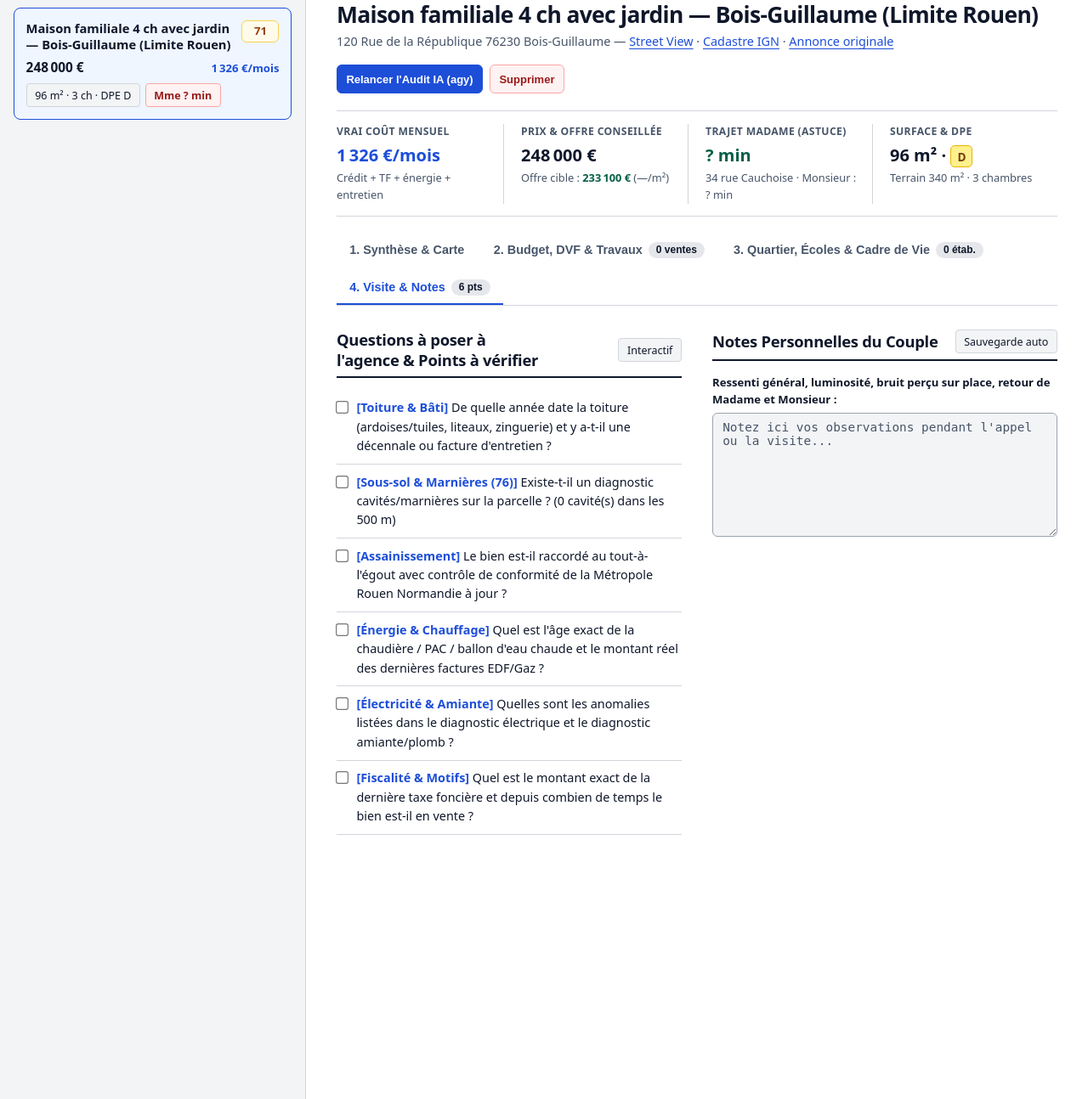
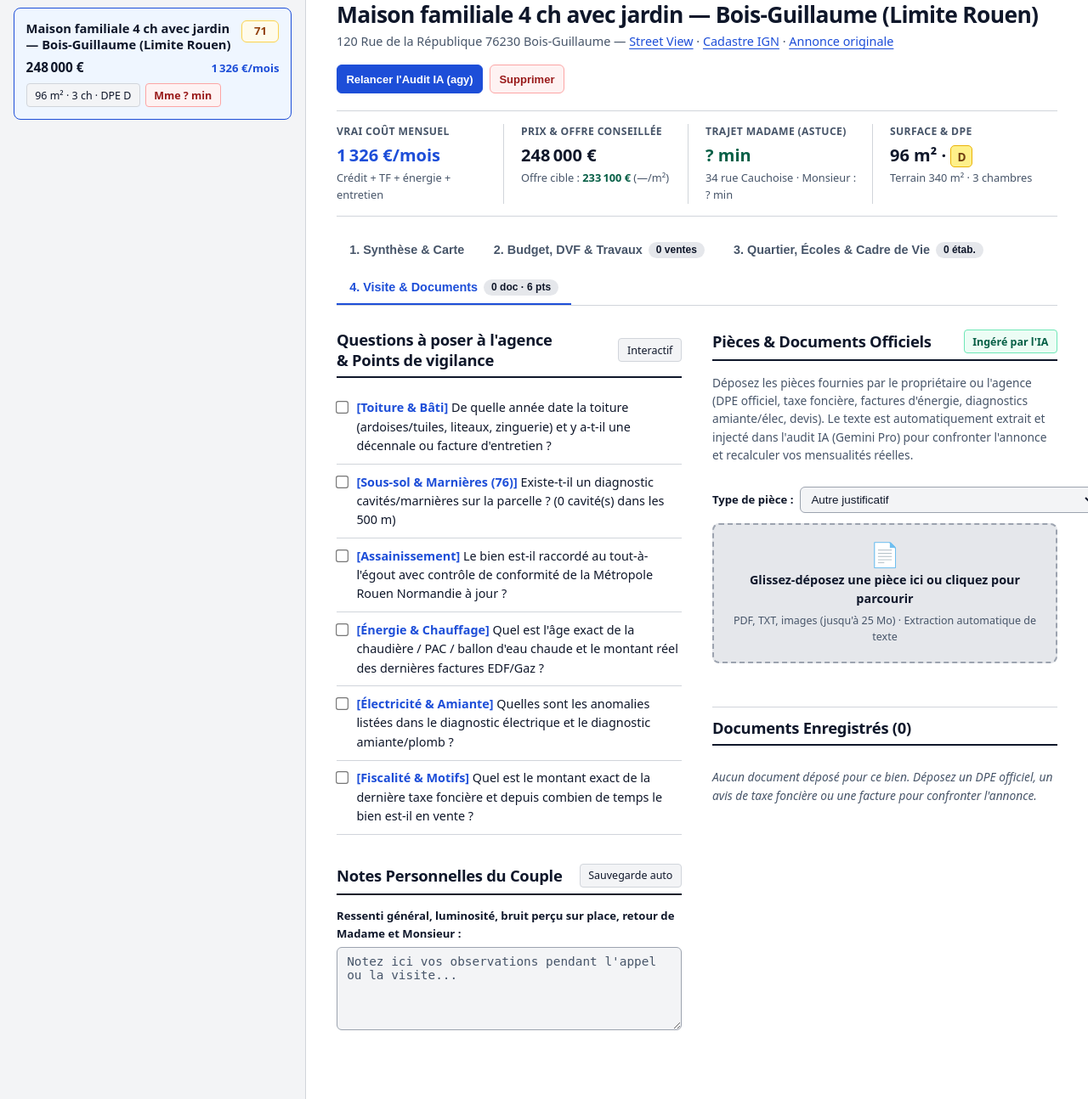
Before and after one commit to earywen/rechercheimmo, a FastAPI app: page / in a window 1280 px wide, after a click that opens the changed part. Shown: the part 134-1428 px from the top of the page at 85% size. Run offline with FastAPI, Linux system fonts and the light colour scheme; data comes from the database, SQL or seed files in the repository.

Commit message:
feat(documents): ajout du coffre-fort de pièces et ingestion dans l'audit IA agy

```diff
--- a/src/app.py
+++ b/src/app.py
@@ -9,9 +9,9 @@ import re
 from pathlib import Path
 from typing import Any
 
-from fastapi import BackgroundTasks, FastAPI, HTTPException, Request
+from fastapi import BackgroundTasks, FastAPI, File, Form, HTTPException, Request, UploadFile
 from fastapi.middleware.cors import CORSMiddleware
-from fastapi.responses import HTMLResponse, JSONResponse
+from fastapi.responses import FileResponse, HTMLResponse, JSONResponse
 from fastapi.staticfiles import StaticFiles
 
 from src.ai_service import build_heuristic_audit, run_agy_deep_audit
@@ -24,6 +24,11 @@ from src.db import (
     list_listings,
     save_listing,
     update_settings,
+)
+from src.document_service import (
+    get_document_file,
+    remove_document,
+    save_uploaded_document,
 )
 from src.dvf_service import ensure_dvf_index
 from src.enrichment_service import (
@@ -339,3 +344,65 @@ async def api_detective_dpe(payload: dict[str, Any]) -> JSONResponse:
         property_type=str(payload.get("property_type") or "Maison"),
     )
     return JSONResponse({"candidates": candidates})
+
+
+@app.post("/api/listings/{listing_id}/documents")
+async def api_upload_document(
+    listing_id: int,
+    file: UploadFile = File(...),
+    doc_type: str = Form("Autre"),
+) -> JSONResponse:
+    existing = get_listing(listing_id)
+    if not existing:
+        raise HTTPException(status_code=404, detail="Annonce introuvable")
+
+    content = await file.read()
+    if not content:
+        raise HTTPException(status_code=400, detail="Fichier vide")
+
+    doc_meta = save_uploaded_document(
+        listing_id=listing_id,
+        filename=file.filename or "document.bin",
+        content=content,
+        doc_type=doc_type,
+    )
+
+    # Recalculate financials and scoring if taxe fonciere or energy hints were detected
+    updated_listing = get_listing(listing_id) or {}
+    settings = get_settings()
+    fin = compute_financials(updated_listing, updated_listing.get("enrichment", {}), settings)
+    sco = compute_scoring_and_dealbreakers(updated_listing, updated_listing.get("enrichment", {}), fin, settings)
+    save_listing(
+        {
+            "finance": fin,
+            "scoring": sco,
+            "score_total": sco["total_score"],
+            "dealbreakers_count": len(sco["dealbreakers"]),
+            "true_monthly_cost": fin["true_monthly_cost"],
+        },
+        listing_id=listing_id,
+    )
+    final_listing = get_listing(listing_id)
+    return JSONResponse({"success": True, "document": doc_meta, "listing": final_listing})
+
+
+@app.get("/api/listings/{listing_id}/documents/{doc_id}/download")
+async def api_download_document(listing_id: int, doc_id: str):
+    res = get_document_file(listing_id, doc_id)
+    if not res:
+        raise HTTPException(status_code=404, detail="Document introuvable sur le disque")
+    file_path, original_filename = res
+    return FileResponse(
+        path=str(file_path),
+        filename=original_filename,
+        media_type="application/octet-stream",
+    )
+
+
+@app.delete("/api/listings/{listing_id}/documents/{doc_id}")
+async def api_delete_document(listing_id: int, doc_id: str) -> JSONResponse:
+    ok = remove_document(listing_id, doc_id)
+    if not ok:
+        raise HTTPException(status_code=404, detail="Document introuvable")
+    updated = get_listing(listing_id)
+    return JSONResponse({"deleted": True, "listing": updated})
--- a/static/app.js
+++ b/static/app.js
@@ -297,6 +297,67 @@ function renderDetail(item) {
     )
     .join("");
 
+  const documents = item.documents || [];
+  const documentsHtml =
+    documents.length === 0
+      ? `<div style="font-size:0.86rem; color:var(--ink-muted); font-style:italic; padding:0.75rem 0;">
+          Aucun document déposé pour ce bien. Déposez un DPE officiel, un avis de taxe foncière ou une facture pour confronter l'annonce.
+         </div>`
+      : `<div class="documents-list">
+          ${documents
+            .map((doc) => {
+              const sizeKb = Math.round((doc.size_bytes || 0) / 1024);
+              const sizeLabel = sizeKb > 1024 ? `${(sizeKb / 1024).toFixed(1)} Mo` : `${sizeKb} Ko`;
+              const hints = doc.detected_hints || {};
+              let hintsBadges = "";
+              if (hints.taxe_fonciere) {
+                hintsBadges += `<span class="tag tag-ok">Taxe Foncière : ${hints.taxe_fonciere} €/an</span>`;
+              }
+              if (hints.dpe_letter) {
+                hintsBadges += `<span class="tag tag-ok">DPE extrait : ${hints.dpe_letter}${hints.dpe_kwh ? ` (${hints.dpe_kwh} kWh/m²/an)` : ""}</span>`;
+              }
+              if (hints.facture_energie_an) {
+                hintsBadges += `<span class="tag tag-ok">Facture annuelle : ${hints.facture_energie_an} €</span>`;
+              }
+
+              const hasText = (doc.extracted_chars || 0) > 0;
+              const snippet = doc.extracted_snippet || "";
+
+              return `
+                <div class="document-row">
+                  <div class="document-main">
+                    <div class="document-header-line">
+                      <span class="document-badge">${doc.doc_type || "Autre"}</span>
+                      <span class="document-name">${doc.filename}</span>
+                      <span class="document-meta">${sizeLabel} · ${doc.uploaded_at ? doc.uploaded_at.slice(0, 10) : ""}</span>
+                      ${hasText ? `<span class="tag" style="font-size:0.7rem; padding:0.1rem 0.35rem;">Texte extrait (${doc.extracted_chars} car.)</span>` : ""}
+                    </div>
+                    ${hintsBadges ? `<div class="document-hints">${hintsBadges}</div>` : ""}
+                    ${
+                      snippet
+                        ? `
+                      <details style="margin-top:0.35rem; font-size:0.8rem; color:var(--ink-muted);">
+                        <summary style="cursor:pointer; color:var(--accent);">Aperçu du texte extrait</summary>
+                        <pre style="white-space:pre-wrap; font-family:monospace; font-size:0.75rem; background:var(--surface-subtle); padding:0.4rem; border-radius:4px; margin-top:0.25rem; max-height:150px; overflow-y:auto;">${snippet.replace(/</g, "&lt;").replace(/>/g, "&gt;")}</pre>
+                      </details>
+                    `
+                        : ""
+                    }
+                  </div>
+                  <div class="document-actions">
+                    <a class="btn btn-sm" href="/api/listings/${item.id}/documents/${doc.id}/download" download title="Télécharger le fichier">
+                      📥 Télécharger
+                    </a>
+                    <button type="button" class="btn btn-sm btn-danger" onclick="deleteListingDocument(${item.id}, '${doc.id}')" title="Supprimer ce document">
+                      🗑️
+                    </button>
+                  </div>
+                </div>
+              `;
+            })
+            .join("")}
+        </div>`;
+
   const eduSummary = edu.summary || {};
   const collegesRows = (edu.colleges || []).slice(0, 4).map((c) => {
     const brevetTxt = c.brevet_reussite_pct
@@ -421,8 +482,8 @@ function renderDetail(item) {
           <span class="tab-count">${eduSummary.total_count || 0} étab.</span>
         </button>
         <button type="button" role="tab" class="tab-btn" data-tab="tab-visite" aria-selected="false" onclick="switchDossierTab('tab-visite')">
-          4. Visite &amp; Notes
-          <span class="tab-count">${rawChecklist.length} pts</span>
+          4. Visite &amp; Documents
+          <span class="tab-count">${documents.length} doc${documents.length > 1 ? "s" : ""} · ${rawChecklist.length} pts</span>
         </button>
       </nav>
 
@@ -831,28 +892,66 @@ function renderDetail(item) {
         </div>
       </section>
 
-      <!-- ONGLET 4 : CHECKLIST DE VISITE & NOTES DU COUPLE -->
+      <!-- ONGLET 4 : CHECKLIST DE VISITE, NOTES & COFFRE-FORT DOCUMENTS -->
       <section id="tab-visite" role="tabpanel" class="tab-panel">
         <div class="editorial-grid">
+          <!-- Colonne Gauche : Questions agence & Notes -->
           <div class="editorial-section">
             <div class="section-header">
-              <h3>Questions à poser à l'agence &amp; Points à vérifier</h3>
+              <h3>Questions à poser à l'agence &amp; Points de vigilance</h3>
               <span class="tag">Interactif</span>
             </div>
-            <div style="display:flex; flex-direction:column;">
+            <div style="display:flex; flex-direction:column; margin-bottom:1.25rem;">
               ${checklistItems}
             </div>
-          </div>
 
-          <div class="editorial-section">
             <div class="section-header">
               <h3>Notes Personnelles du Couple</h3>
               <span class="tag">Sauvegarde auto</span>
             </div>
             <div class="form-group">
               <label for="visitNotesField">Ressenti général, luminosité, bruit perçu sur place, retour de Madame et Monsieur :</label>
-              <textarea id="visitNotesField" rows="8" onchange="updateFinancialField(${item.id}, 'user_notes', this.value)" placeholder="Notez ici vos observations pendant l'appel ou la visite...">${item.user_notes || ""}</textarea>
+              <textarea id="visitNotesField" rows="5" onchange="updateFinancialField(${item.id}, 'user_notes', this.value)" placeholder="Notez ici vos observations pendant l'appel ou la visite...">${item.user_notes || ""}</textarea>
             </div>
+          </div>
+
+          <!-- Colonne Droite : Coffre-fort Documents Vendeur & Ingestion IA -->
+          <div class="editorial-section">
+            <div class="section-header">
+              <h3>Pièces &amp; Documents Officiels</h3>
+              <span class="tag tag-ok">Ingéré par l'IA</span>
+            </div>
+            <p style="font-size:0.86rem; color:var(--ink-muted); margin-bottom:0.75rem;">
+              Déposez les pièces fournies par le propriétaire ou l'agence (DPE officiel, taxe foncière, factures d'énergie, diagnostics amiante/élec, devis). Le texte est automatiquement extrait et injecté dans l'audit IA (Gemini Pro) pour confronter l'annonce et recalculer vos mensualités réelles.
+            </p>
+
+            <div class="dropzone-container">
+              <div style="display:flex; gap:0.5rem; align-items:center;">
+                <label for="docTypeSelect" style="font-size:0.82rem; font-weight:600; white-space:nowrap; color:var(--ink);">Type de pièce :</label>
+                <select id="docTypeSelect" style="flex:1; padding:0.4rem 0.5rem; font-size:0.84rem; background:var(--bg); border:1px solid var(--border-strong); border-radius:6px; color:var(--ink);">
+                  <option value="DPE">DPE complet (Diagnostic Performance Énergétique)</option>
+                  <option value="Taxe Foncière">Avis de Taxe Foncière (Imposition)</option>
+                  <option value="Facture Énergie">Facture d'Énergie annuelle (EDF / Engie)</option>
+                  <option value="Diagnostics">Diagnostics Techniques (Amiante / Élec / Plomb)</option>
+                  <option value="Devis / Travaux">Devis d'Artisans ou Travaux réalisés</option>
+                  <option value="PV AG / Copro">PV d'Assemblée Générale / Copropriété</option>
+                  <option value="Autre" selected>Autre justificatif</option>
+                </select>
+              </div>
+
+              <div class="dropzone-box" id="documentDropzone" onclick="document.getElementById('docFileInput').click()">
+                <span class="dropzone-icon">📄</span>
+                <div class="dropzone-prompt">Glissez-déposez une pièce ici ou cliquez pour parcourir</div>
+                <div class="dropzone-hint">PDF, TXT, images (jusqu'à 25 Mo) · Extraction automatique de texte</div>
+                <input type="file" id="docFileInput" style="display:none;" onchange="onDocumentFileSelected(${item.id}, this.files)" />
+              </div>
+            </div>
+
+            <div class="section-header" style="margin-top:1rem; border-top:1px solid var(--border); padding-top:0.75rem;">
+              <h3>Documents Enregistrés (${documents.length})</h3>
+              ${documents.length > 0 ? `<button type="button" class="btn btn-primary btn-sm" onclick="triggerDeepAiAudit(${item.id})" title="Relance l'audit agy en confrontant ces pièces">⚡ Relancer l'Audit IA avec ces pièces</button>` : ""}
+            </div>
+            ${documentsHtml}
           </div>
         </div>
       </section>
@@ -860,6 +959,7 @@ function renderDetail(item) {
   `;
 
   initPropertyMap(item);
+  setupDropzoneDragAndDrop(item.id);
   if (CURRENT_TAB && CURRENT_TAB !== "tab-synthese") {
     switchDossierTab(CURRENT_TAB);
   }
@@ -1035,6 +1135,94 @@ async function removeListing(id) {
   await fetch(`/api/listings/${id}`, { method: "DELETE" });
   CURRENT_ID = null;
   await loadInitialData();
+}
+
+/* Documents & Vault Management */
+async function onDocumentFileSelected(listingId, files) {
+  if (!files || files.length === 0) return;
+  const file = files[0];
+  const typeSelect = document.getElementById("docTypeSelect");
+  const docType = typeSelect ? typeSelect.value : "Autre";
+  await uploadDocumentFile(listingId, file, docType);
+}
+
+async function uploadDocumentFile(listingId, file, docType) {
+  const formData = new FormData();
+  formData.append("file", file);
+  formData.append("doc_type", docType);
+
+  const dropzonePrompt = document.querySelector("#documentDropzone .dropzone-prompt");
+  if (dropzonePrompt) dropzonePrompt.textContent = "Téléversement et extraction de texte en cours...";
+
+  try {
+    const res = await fetch(`/api/listings/${listingId}/documents`, {
+      method: "POST",
+      body: formData,
+    });
+    if (!res.ok) {
+      alert("Erreur lors de l'enregistrement du document.");
+      return;
+    }
+    const data = await res.json();
+    if (data.listing) {
+      ALL_LISTINGS = ALL_LISTINGS.map((x) => (x.id === listingId ? data.listing : x));
+      renderSidebar();
+      renderDetail(data.listing);
+    }
+  } catch (err) {
+    console.error(err);
+    alert("Erreur de connexion lors du téléversement.");
+  }
+}
+
+async function deleteListingDocument(listingId, docId) {
+  if (!confirm("Supprimer définitivement ce document ?")) return;
+  try {
+    const res = await fetch(`/api/listings/${listingId}/documents/${docId}`, {
+      method: "DELETE",
+    });
+    if (!res.ok) {
+      alert("Erreur lors de la suppression.");
+      return;
+    }
+    const data = await res.json();
+    if (data.listing) {
+      ALL_LISTINGS = ALL_LISTINGS.map((x) => (x.id === listingId ? data.listing : x));
+      renderSidebar();
+      renderDetail(data.listing);
+    }
+  } catch (err) {
+    console.error(err);
+    alert("Erreur lors de la suppression.");
+  }
+}
+
+function setupDropzoneDragAndDrop(listingId) {
+  const dz = document.getElementById("documentDropzone");
+  if (!dz) return;
+
+  ["dragenter", "dragover"].forEach((eventName) => {
+    dz.addEventListener(eventName, (e) => {
+      e.preventDefault();
+      e.stopPropagation();
+      dz.classList.add("dragover");
+    });
+  });
+
+  ["dragleave", "drop"].forEach((eventName) => {
+    dz.addEventListener(eventName, (e) => {
+      e.preventDefault();
+      e.stopPropagation();
+      dz.classList.remove("dragover");
+    });
+  });
+
+  dz.addEventListener("drop", (e) => {
+    const dt = e.dataTransfer;
+    if (dt && dt.files && dt.files.length > 0) {
+      onDocumentFileSelected(listingId, dt.files);
+    }
+  });
 }
 
 /* Event Listeners */
--- a/static/style.css
+++ b/static/style.css
@@ -896,6 +896,114 @@ dialog::backdrop {
   accent-color: var(--accent);
 }
 
+/* Document Vault & Upload Dropzone */
+.dropzone-container {
+  display: flex;
+  flex-direction: column;
+  gap: 0.75rem;
+  margin-bottom: 1.25rem;
+}
+
+.dropzone-box {
+  border: 2px dashed var(--border-strong);
+  border-radius: 8px;
+  background: var(--surface-subtle);
+  padding: 1.25rem 1rem;
+  text-align: center;
+  cursor: pointer;
+  transition: border-color 0.15s ease, background-color 0.15s ease;
+}
+
+.dropzone-box:hover,
+.dropzone-box.dragover {
+  border-color: var(--accent);
+  background: var(--surface);
+}
+
+.dropzone-icon {
+  font-size: 1.75rem;
+  display: block;
+  margin-bottom: 0.35rem;
+  line-height: 1;
+}
+
+.dropzone-prompt {
+  font-size: 0.9rem;
+  font-weight: 600;
+  color: var(--ink);
+  margin-bottom: 0.25rem;
+}
+
+.dropzone-hint {
+  font-size: 0.78rem;
+  color: var(--ink-muted);
+}
+
+.documents-list {
+  display: flex;
+  flex-direction: column;
+}
+
+.document-row {
+  display: flex;
+  justify-content: space-between;
+  align-items: flex-start;
+  gap: 0.75rem;
+  padding: 0.75rem 0;
+  border-bottom: 1px solid var(--border);
+}
+
+.document-main {
+  display: flex;
+  flex-direction: column;
+  gap: 0.25rem;
+  flex: 1;
+  min-width: 0;
+}
+
+.document-header-line {
+  display: flex;
+  align-items: center;
+  gap: 0.5rem;
+  flex-wrap: wrap;
+}
+
+.document-name {
+  font-weight: 650;
+  font-size: 0.9rem;
+  color: var(--ink);
+  word-break: break-all;
+}
+
+.document-badge {
+  font-size: 0.74rem;
+  font-weight: 700;
+  padding: 0.15rem 0.45rem;
+  border-radius: 4px;
+  background: var(--surface-subtle);
+  color: var(--ink-muted);
+  border: 1px solid var(--border);
+}
+
+.document-meta {
+  font-size: 0.78rem;
+  color: var(--ink-muted);
+}
+
+.document-hints {
+  display: flex;
+  flex-wrap: wrap;
+  gap: 0.35rem;
+  margin-top: 0.2rem;
+}
+
+.document-actions {
+  display: flex;
+  align-items: center;
+  gap: 0.4rem;
+  flex-shrink: 0;
+}
+
 @media (prefers-reduced-motion: reduce) {
   *,
   *::before,
--- a/templates/index.html
+++ b/templates/index.html
@@ -11,7 +11,7 @@
   </script>
   <title>Recherche Immo — Rouen Métropole</title>
   <link rel="stylesheet" href="https://unpkg.com/leaflet@1.9.4/dist/leaflet.css" />
-  <link rel="stylesheet" href="/static/style.css?v=2.2" />
+  <link rel="stylesheet" href="/static/style.css?v=2.5" />
 </head>
 <body>
   <header class="topbar">
@@ -265,6 +265,6 @@
   </dialog>
 
   <script src="https://unpkg.com/leaflet@1.9.4/dist/leaflet.js"></script>
-  <script src="/static/app.js?v=2.3"></script>
+  <script src="/static/app.js?v=2.5"></script>
 </body>
 </html>
```
Also changed, not shown: src/ai_service.py (+41 -13 lines), src/db.py (+11 -4 lines), src/document_service.py (added, +221 -0 lines).
